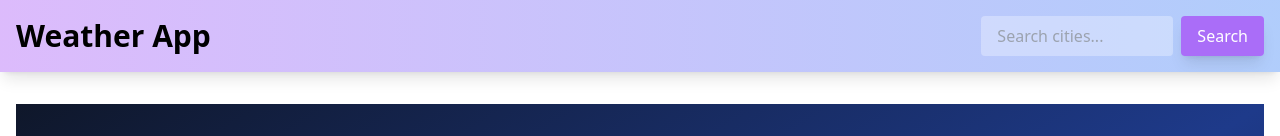
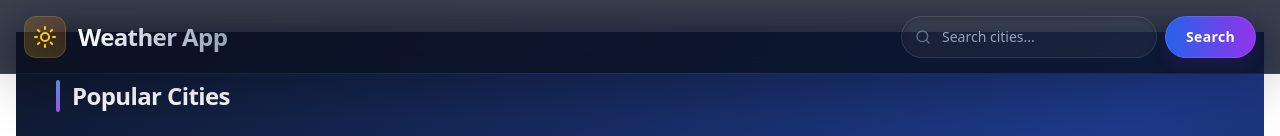
Before and after one commit to GenKrit/Weather_App-intern-, a React (Vite) app: page / in a window 1280 px wide. Shown: the top 136 px of the page. Built offline with nearby package versions, Linux system fonts and the light colour scheme; no server answers.

Commit message:
Refactor Navbar component with new styles and icons

```diff
--- a/src/components/Navbar.jsx
+++ b/src/components/Navbar.jsx
@@ -1,8 +1,31 @@
 import { useNavigate } from 'react-router-dom';
 import { useState } from 'react';
 
+
+const SunIcon = ({ className }) => (
+  <svg xmlns="http://www.w3.org/2000/svg" viewBox="0 0 24 24" fill="none" stroke="currentColor" strokeWidth="2" strokeLinecap="round" strokeLinejoin="round" className={className}>
+    <circle cx="12" cy="12" r="4" />
+    <path d="M12 2v2" />
+    <path d="M12 20v2" />
+    <path d="m4.93 4.93 1.41 1.41" />
+    <path d="m17.66 17.66 1.41 1.41" />
+    <path d="M2 12h2" />
+    <path d="M20 12h2" />
+    <path d="m6.34 17.66-1.41 1.41" />
+    <path d="m19.07 4.93-1.41 1.41" />
+  </svg>
+);
+
+const SearchIcon = ({ className }) => (
+  <svg xmlns="http://www.w3.org/2000/svg" viewBox="0 0 24 24" fill="none" stroke="currentColor" strokeWidth="2" strokeLinecap="round" strokeLinejoin="round" className={className}>
+    <circle cx="11" cy="11" r="8" />
+    <path d="m21 21-4.3-4.3" />
+  </svg>
+);
+
 function Navbar({ setSearchQuery }) {
   const [localQuery, setLocalQuery] = useState('');
+  const [isFocused, setIsFocused] = useState(false);
   const navigate = useNavigate();
 
   const handleSearch = () => {
@@ -17,33 +40,89 @@ function Navbar({ setSearchQuery }) {
   };
 
   const handleLogoClick = () => {
-    setSearchQuery(''); // Clear any previous search
-    navigate('/'); // Navigate to main dashboard
+    setSearchQuery('');
+    navigate('/');
   };
 
   return (
-    <nav className="backdrop-blur-lg bg-gradient-to-r from-white/30 to-white/10 shadow-lg sticky top-0 z-50 transition-all duration-300 hover:bg-gradient-to-r hover:from-purple-500/40 hover:to-blue-500/40">
-      <div className="container mx-auto px-4 py-4 flex items-center justify-between">
-        <span
+    <nav className="fixed top-0 left-0 right-0 z-50 transition-all duration-300">
+
+      <div className="absolute inset-0 bg-[#0b1121]/80 backdrop-blur-xl border-b border-white/5 shadow-2xl"></div>
+
+
+      <div className="absolute bottom-0 inset-x-0 h-px bg-gradient-to-r from-transparent via-blue-500/20 to-transparent"></div>
+
+      <div className="container mx-auto px-6 py-4 relative z-10 flex items-center justify-between">
+
+
+        <div
           onClick={handleLogoClick}
-          className="cursor-pointer text-3xl font-bold text-black transition-transform duration-300 transform hover:scale-110 hover:text-white-300"
+          className="group flex items-center gap-3 cursor-pointer select-none"
         >
+          <div className="relative p-2 rounded-xl bg-gradient-to-tr from-yellow-400/20 to-orange-500/20 border border-yellow-500/20 group-hover:border-yellow-500/40 transition-all duration-300">
+            <SunIcon className="w-6 h-6 text-yellow-400 transform group-hover:rotate-90 transition-transform duration-700 ease-in-out" />
+            <div className="absolute inset-0 rounded-xl bg-yellow-400/20 blur-lg opacity-0 group-hover:opacity-100 transition-opacity duration-300"></div>
+          </div>
+
+          <span className="text-2xl font-bold tracking-tight bg-gradient-to-r from-white to-slate-400 bg-clip-text text-transparent group-hover:to-white transition-all duration-300">
             Weather App
           </span>
-        <div className="flex space-x-2">
+        </div>
+
+
+        <div className="flex items-center gap-2">
+          <div className={`
+            relative flex items-center transition-all duration-300 ease-out
+            ${isFocused ? 'w-64 md:w-80' : 'w-48 md:w-64'}
+          `}>
+
             <input
               type="text"
               placeholder="Search cities..."
-            className="px-4 py-2 rounded bg-white/30 text-gray-800 w-48 focus:outline-none focus:ring-2 focus:ring-purple-300 transition-shadow duration-300 placeholder-gray-400"
+              className={`
+                w-full pl-10 pr-4 py-2.5 rounded-full text-sm font-medium
+                bg-white/5 text-white placeholder-slate-400
+                border border-white/10
+                focus:outline-none focus:bg-white/10 focus:border-blue-500/50 focus:ring-1 focus:ring-blue-500/20
+                transition-all duration-300
+                shadow-inner shadow-black/20
+              `}
               value={localQuery}
               onChange={(e) => setLocalQuery(e.target.value)}
               onKeyDown={handleKeyDown}
+              onFocus={() => setIsFocused(true)}
+              onBlur={() => setIsFocused(false)}
             />
+
+
+            <SearchIcon className={`
+              absolute left-3.5 w-4 h-4 transition-colors duration-300 pointer-events-none
+              ${isFocused ? 'text-blue-400' : 'text-slate-500'}
+            `} />
+          </div>
+
+
           <button
             onClick={handleSearch}
-            className="bg-purple-500/80 hover:bg-purple-600/80 text-white px-4 py-2 rounded shadow-lg transition-transform duration-300 transform hover:scale-105 hover:shadow-purple-500/50"
+            className="
+              hidden md:flex items-center gap-2 px-5 py-2.5 rounded-full
+              bg-gradient-to-r from-blue-600 to-purple-600
+              hover:from-blue-500 hover:to-purple-500
+              text-white text-sm font-semibold tracking-wide
+              shadow-lg shadow-purple-900/20 hover:shadow-purple-500/30
+              border border-white/10
+              transform active:scale-95 transition-all duration-200
+            "
           >
             Search
+          </button>
+
+
+          <button
+            onClick={handleSearch}
+            className="md:hidden p-2.5 rounded-full bg-white/10 text-white hover:bg-white/20 transition-colors"
+          >
+            <SearchIcon className="w-5 h-5" />
           </button>
         </div>
       </div>
```
Lines whose indentation alone changed are shown as unchanged.
